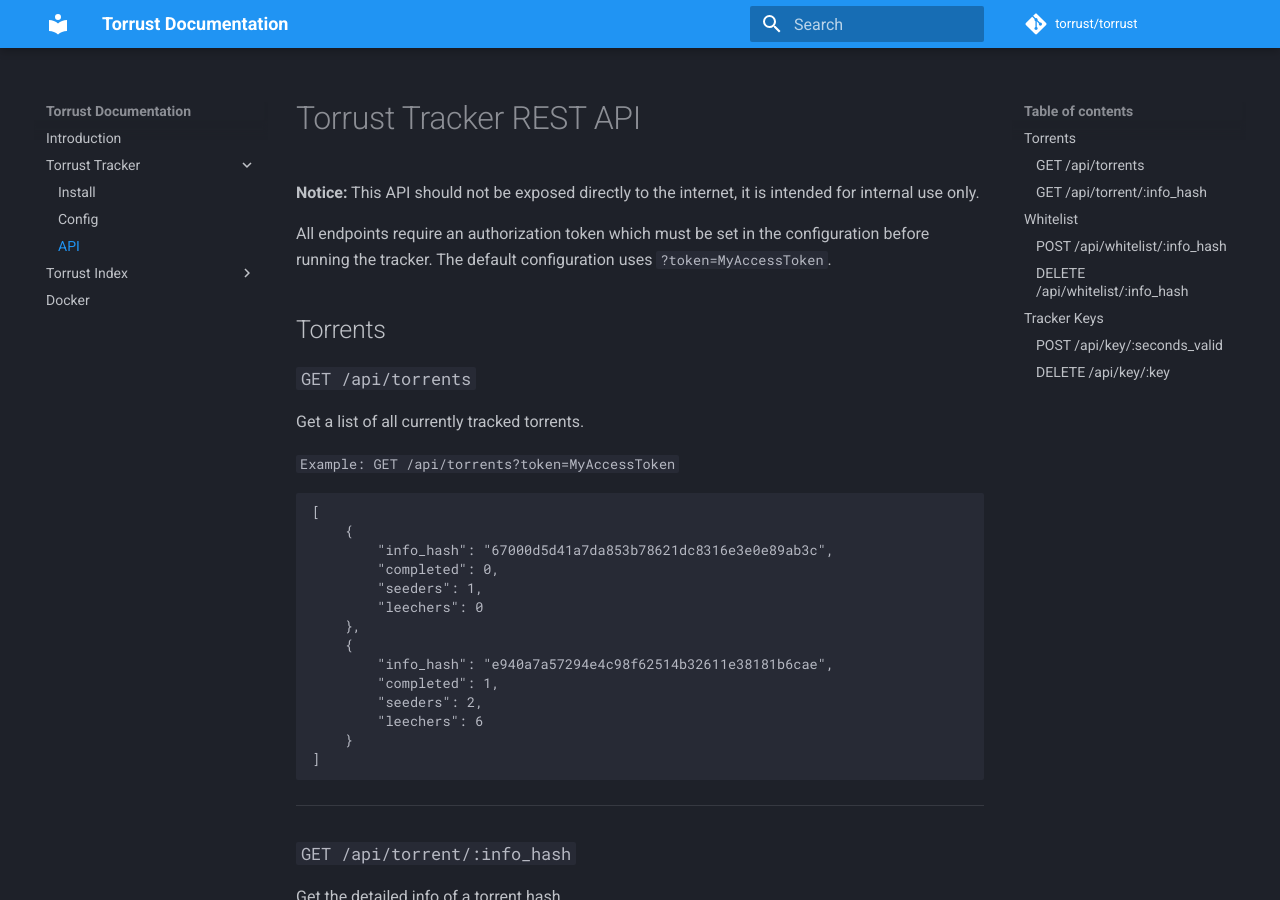
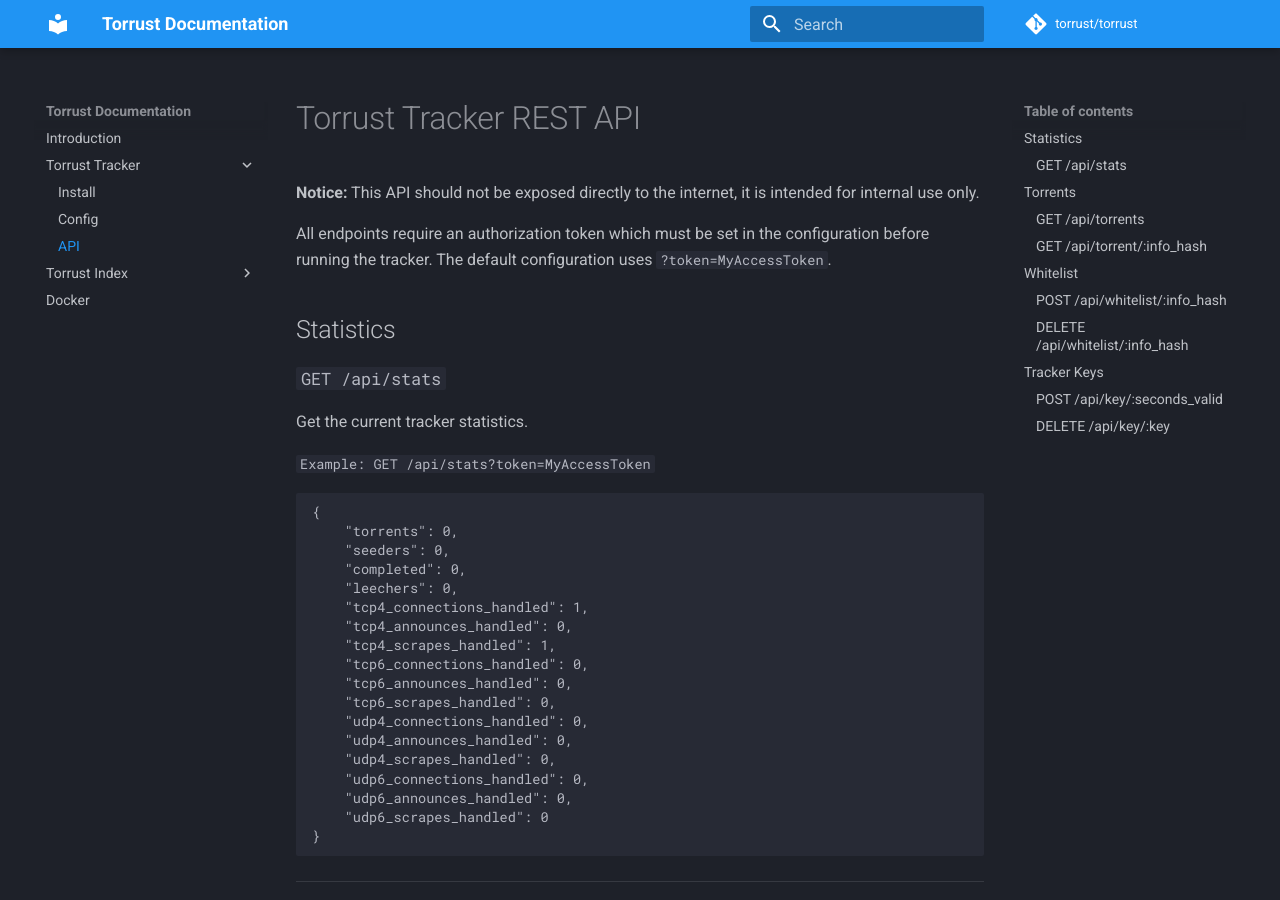
Before and after one commit to torrust/torrust-documentation, an MkDocs documentation site: the page built from docs/torrust-tracker/api.md, in a window 1280 px wide and 900 px high. Built offline with MkDocs 1.6.1 and Material for MkDocs 9.7.7, drawn with Linux system fonts in a browser that asks for light colours; comment, search, counter and statistics services are not loaded.

Commit message:
added tracker api/stats endpoint

````diff
--- a/docs/torrust-tracker/api.md
+++ b/docs/torrust-tracker/api.md
@@ -5,6 +5,32 @@
 All endpoints require an authorization token which must be set in the configuration before running the tracker.
 The default configuration uses `?token=MyAccessToken`.
 
+## Statistics
+### `GET /api/stats`
+Get the current tracker statistics.
+
+`Example: GET /api/stats?token=MyAccessToken`
+```json
+{
+    "torrents": 0,
+    "seeders": 0,
+    "completed": 0,
+    "leechers": 0,
+    "tcp4_connections_handled": 1,
+    "tcp4_announces_handled": 0,
+    "tcp4_scrapes_handled": 1,
+    "tcp6_connections_handled": 0,
+    "tcp6_announces_handled": 0,
+    "tcp6_scrapes_handled": 0,
+    "udp4_connections_handled": 0,
+    "udp4_announces_handled": 0,
+    "udp4_scrapes_handled": 0,
+    "udp6_connections_handled": 0,
+    "udp6_announces_handled": 0,
+    "udp6_scrapes_handled": 0
+}
+```
+---
 ## Torrents
 ### `GET /api/torrents`
 Get a list of all currently tracked torrents.
````
